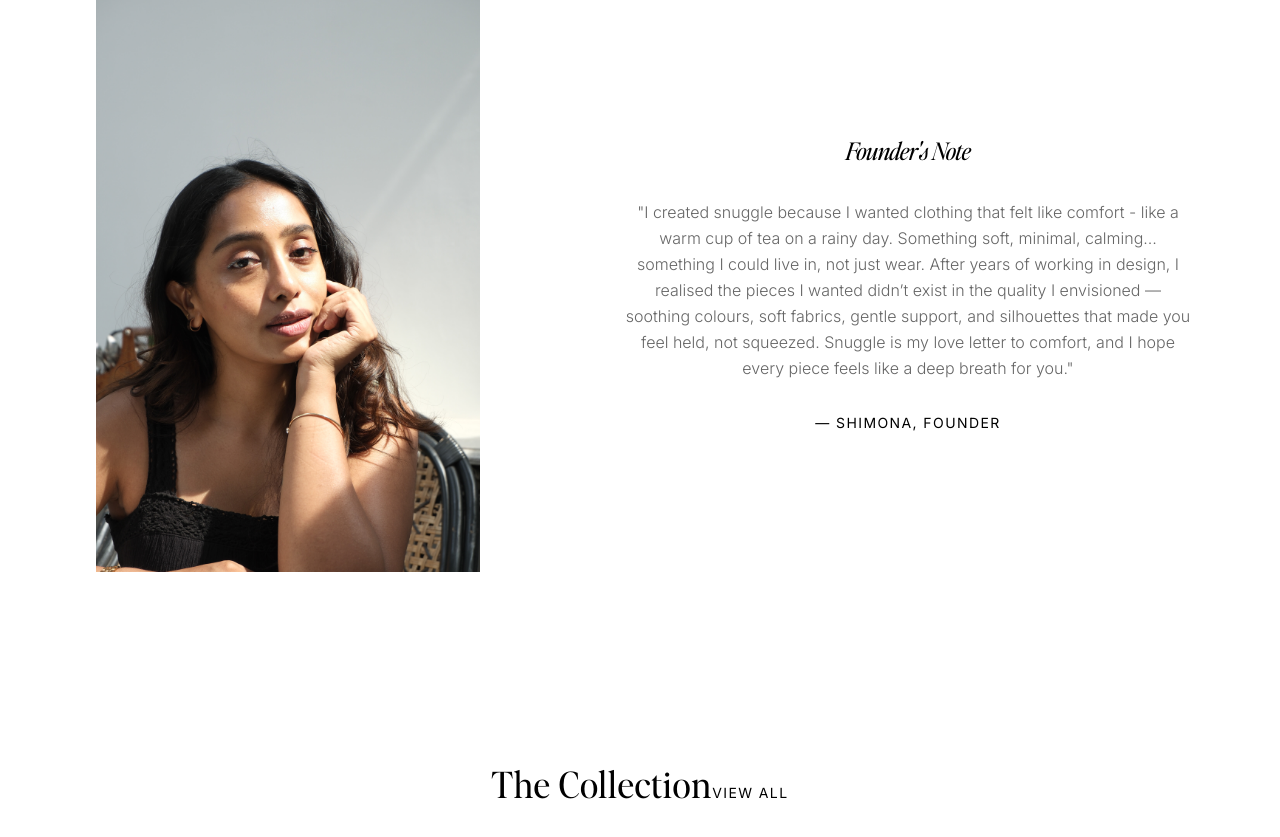
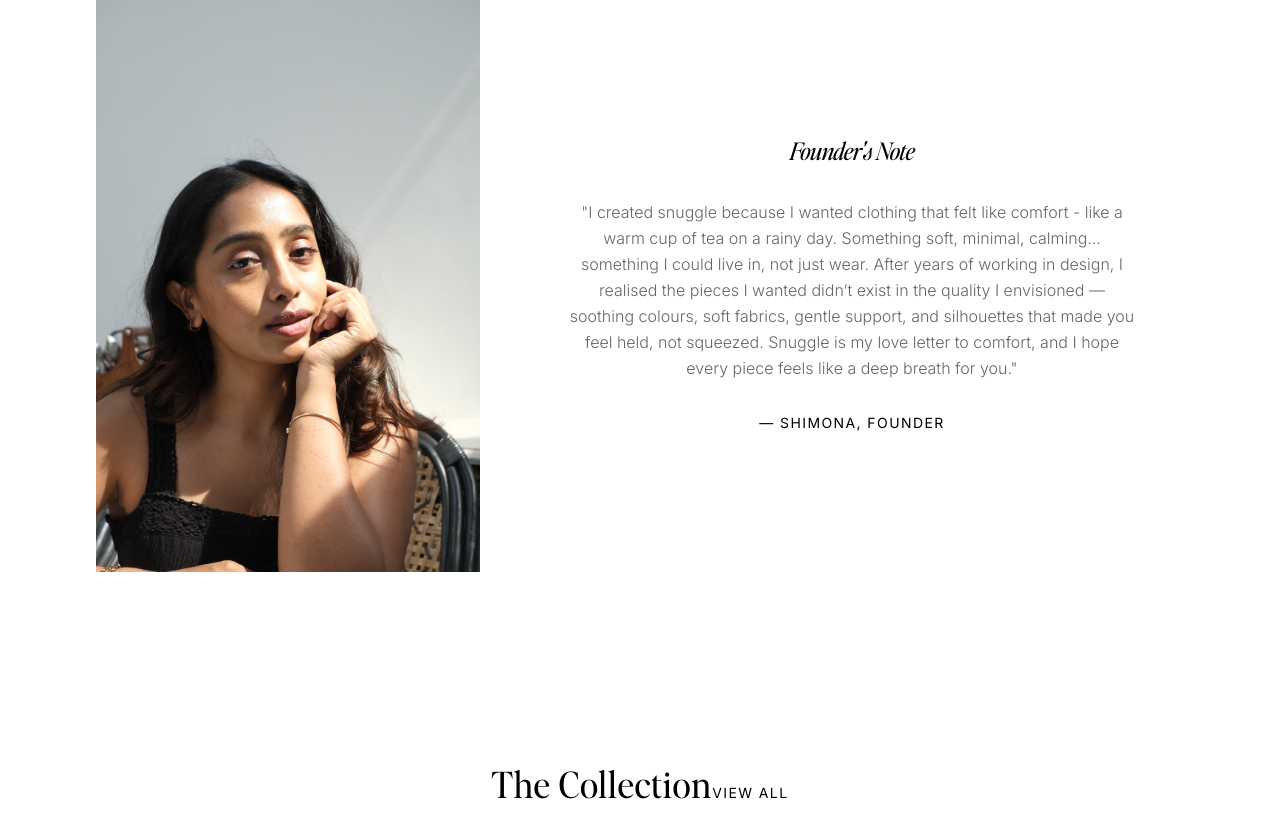
Before and after one commit to DrKingSchultz69/Snuggles, a React (Vite) app: page / in a window 1280 px wide. Shown: the part 2960-3797 px from the top of the page. Built offline with nearby package versions, Linux system fonts and the light colour scheme; no server answers.

Commit message:
avlo dhan nu nenaikiren

```diff
--- a/src/pages/Home.tsx
+++ b/src/pages/Home.tsx
@@ -149,11 +149,11 @@
             />
           </div>
           <div className="order-2 space-y-8 text-center">
-            <h2 className="text-2xl font-serif italic relative -left-10">Founder's Note</h2>
-            <p className="leading-relaxed text-muted-foreground font-light text-base relative -left-10">
+            <h2 className="text-2xl font-serif italic relative -left-24">Founder's Note</h2>
+            <p className="leading-relaxed text-muted-foreground font-light text-base relative -left-24">
               "I created snuggle because I wanted clothing that felt like comfort - like a warm cup of tea on a rainy day.  Something soft, minimal, calming… something I could live in, not just wear. After years of working in design, I realised the pieces I wanted didn’t exist in the quality I envisioned — soothing colours, soft fabrics, gentle support, and silhouettes that made you feel held, not squeezed. Snuggle is my love letter to comfort, and I hope every piece feels like a deep breath for you."
             </p>
-            <p className="uppercase tracking-widest text-sm relative -left-10">— Shimona, Founder</p>
+            <p className="uppercase tracking-widest text-sm relative -left-24">— Shimona, Founder</p>
           </div>
         </div>
       </section>
```
